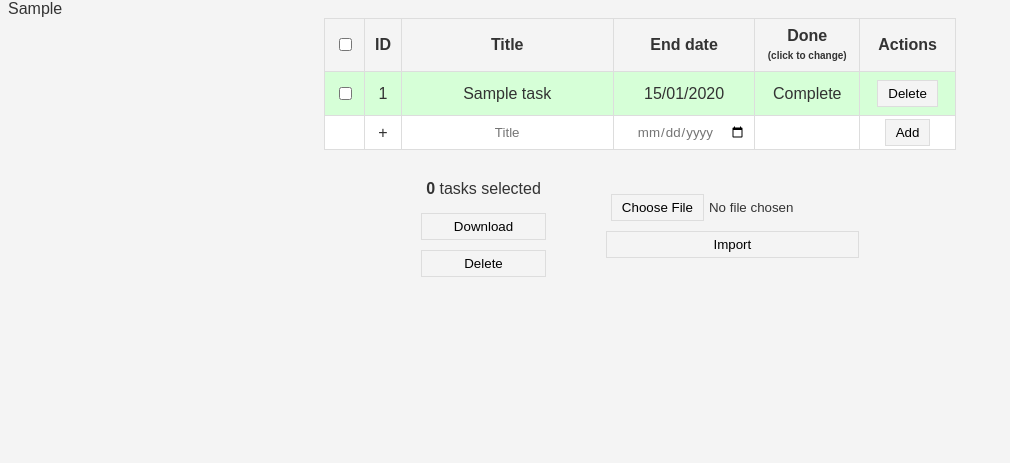
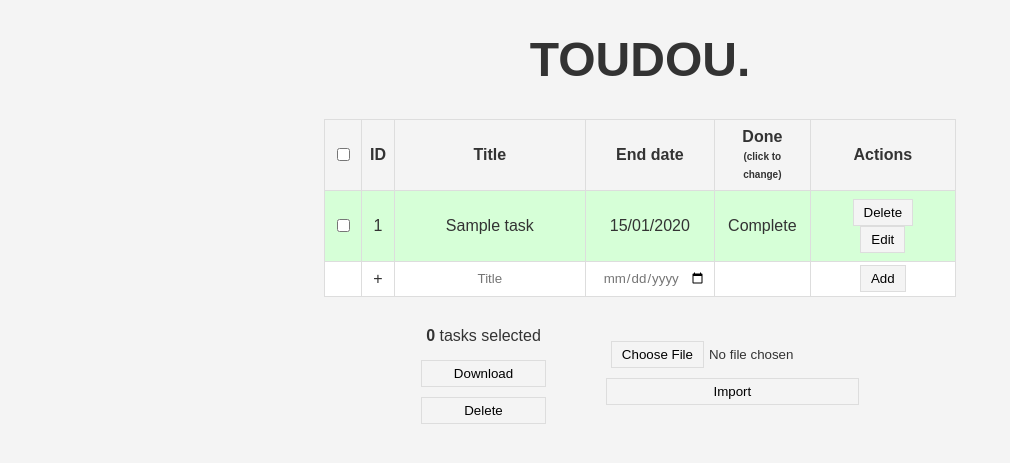
Before and after one commit to 444chak/tasks, a Flask app: template src/toudou/views/web/templates/tasks.html in a window 1280 px wide. Shown: the part 46-509 px from the top of the page, without its empty margins (0-1010 px from the left). Run offline with Flask 3, Linux system fonts and the light colour scheme; the template is opened without the code that fills it: most values are stand-ins (such as "Sample title", 1, 10 or a date in 2020); style sheets or scripts are compiled from the project's sources.

Commit message:
add edit task webapp

```diff
--- a/src/toudou/views/web/app.py
+++ b/src/toudou/views/web/app.py
@@ -49,7 +49,27 @@
         "tasks.html",
         tasks=tasks_map,
         today=date.today(),
+        task_edit=task_id,
     )
+
+
+@app.route("/tasks/edit", methods=["POST"])
+def tasks_edit() -> Response:
+    """Edit a task.
+
+    Returns:
+        Response: A redirect to the tasks page.
+    """
+    task_id = request.form["task_id"]
+
+    task_obj = models.Task(
+        request.form["task_id"],
+        request.form["task"],
+        date.fromisoformat(request.form["end_date"]),
+        request.form["done"],
+    )
+    models.edit_task(task_id, task_obj)
+    return redirect("/tasks")
 
 
 @app.route("/tasks/action", methods=["POST"])
--- a/src/toudou/views/web/static/tasks.css
+++ b/src/toudou/views/web/static/tasks.css
@@ -64,6 +64,26 @@
   box-shadow: 0 0 5px #bdbdbd;
   cursor: pointer;
 }
+.tasks .tasks-list tr.edit-task td {
+  padding: 0;
+}
+.tasks .tasks-list tr.edit-task td input {
+  border: none;
+  width: 100%;
+  padding: 8px;
+  text-align: center;
+}
+.tasks .tasks-list tr.edit-task td input:focus {
+  outline: none;
+  box-shadow: 0 0 5px #bdbdbd;
+}
+.tasks .tasks-list tr.edit-task td input[type=text]::placeholder {
+  color: #757575;
+}
+.tasks .tasks-list tr.edit-task td input[type=date] {
+  font-family: inherit;
+  color: #757575;
+}
 .tasks .tasks-list tr.add-task td {
   background-color: #ffffff;
   padding: 0;
@@ -87,6 +107,11 @@
   color: #757575;
 }
 
+h1 {
+  text-align: center;
+  font-size: 3em;
+}
+
 html {
   box-sizing: border-box;
 }
--- a/src/toudou/views/web/static/tasks.scss
+++ b/src/toudou/views/web/static/tasks.scss
@@ -73,6 +73,31 @@
             }
         }
 
+        tr.edit-task {
+            td {
+                padding: 0;
+                input {
+                    border: none;
+                    width: 100%;
+                    padding: 8px;
+                    text-align: center;
+                    &:focus {
+                        outline: none;
+                        box-shadow: 0 0 5px #bdbdbd;
+                    }
+
+                    &[type="text"]::placeholder {
+                        color: #757575;
+                    }
+
+                    &[type="date"] {
+                        font-family: inherit;
+                        color: #757575;
+                    }
+                }
+            }
+        }
+
         tr.add-task {
             td {
                 background-color: #ffffff;
@@ -102,7 +127,10 @@
     }
 }
 
-
+h1 {
+    text-align: center;
+    font-size: 3em;
+}
 
 html {
     box-sizing: border-box;
--- a/src/toudou/views/web/templates/index.html
+++ b/src/toudou/views/web/templates/index.html
@@ -12,9 +12,9 @@
     {% include 'partials/header.html' %}
 
     <div class="homepage">
-        <h1>Tasks</h1>
+        <h1>TOUDOU.</h1>
 
-        <h2>Welcome to tasks.</h2>
+        <h2>Welcome to TOUDOU. &copy; &nbsp; &mdash; &nbsp; task manager.</h2>
 
         <p>You can manage your tasks by clicking on the button below.</p>
 
--- a/src/toudou/views/web/templates/tasks.html
+++ b/src/toudou/views/web/templates/tasks.html
@@ -11,19 +11,13 @@
 
 <body>
     {% include 'partials/header.html' %}
-
-    {{importeds_tasks}}
-
+    <h1>TOUDOU.</h1>
     <div class="tasks">
         <table class="tasks-list">
             <thead>
                 <tr>
                     <th>
-                        <input type="checkbox" form="actions_form" onclick="
-                            checkboxes.forEach(checkbox => checkbox.checked = this.checked);
-                            const checked = document.querySelectorAll('input[type=checkbox]:checked');
-                            document.querySelector('.counter').textContent = `${checked.length} tasks selected`;
-                        ">
+                        <input id="checkbox-all" type="checkbox" form="actions_form">
                     <th>ID</th>
                     <th>Title</th>
                     <th>End date</th>
@@ -38,6 +32,27 @@
                 <form name="actions_form" action="/tasks/action" method="POST" id="actions_form"
                     enctype="multipart/form-data">
                     {% for task in tasks %}
+
+                    {% if task.id == task_edit %}
+                </form>
+                <form name="edit-task-form" action="/tasks/edit" method="POST" id="edit-task-form">
+                    <tr {% if task.done %}id="done" {% endif %} class="edit-task">
+                        <input type="hidden" name="task_id" value="{{task.id}}" form="edit-task-form">
+                        <input type="hidden" name="done" value="{{task.done}}" form="edit-task-form">
+                        <td></td>
+                        <td>{{task.id}}</td>
+                        <td><input type="text" name="task" value="{{task.task}}" form="edit-task-form"></td>
+                        <td><input type="date" name="end_date" value="{{task.end_date.strftime('%Y-%m-%d')}}"
+                                min="{{today}}" form="edit-task-form"></td>
+                        <td>{% if task.done %}Complete{% else %}In progress{% endif %}</td>
+                        <td><button type="submit" form="edit-task-form" id="save">Save</button></td>
+                    </tr>
+                </form>
+                <form name="actions_form" action="/tasks/action" method="POST" id="actions_form"
+                    enctype="multipart/form-data">
+                    {% else %}
+
+
                     <tr {% if task.done %}id="done" {% endif %}>
                         <td><input type="checkbox" name="tasks" value="{{task.id}}" form="actions_form"></td>
                         <td>{{task.id}}</td>
@@ -55,8 +70,10 @@
                                 window.location.href='/tasks/{{task.id}}/remove'
                                 }
                                 ">Delete</button>
+                            <button form="" onclick="window.location.href='/tasks/{{task.id}}/edit'">Edit</button>
                         </td>
                     </tr>
+                    {% endif %}
                     {% endfor %}
                 </form>
                 <form action="/tasks/add" method="POST" id="add-task-form">
@@ -90,13 +107,41 @@
 
 <script>
     const checkboxes = document.querySelectorAll('input[type="checkbox"]');
+    const checkbox_all = document.getElementById('checkbox-all');
     const counter = document.querySelector('.counter');
-    const actions_form = document.querySelector('#actions_form');
+    const download = document.querySelector('button[value="download"]');
+
+    checkbox_all.addEventListener('change', () => {
+        checkboxes.forEach(checkbox => {
+            checkbox.checked = checkbox_all.checked;
+        });
+    });
 
     checkboxes.forEach(checkbox => {
         checkbox.addEventListener('change', () => {
             const checked = document.querySelectorAll('input[type="checkbox"]:checked');
-            counter.textContent = `${checked.length} tasks selected`;
+            checkbox_len = checked.length;
+            if (checkbox_all.checked) {
+                checkbox_len--;
+            }
+            counter.textContent = `${checkbox_len} tasks selected`;
         });
     });
+
+    download.addEventListener('click', () => {
+        const checked = document.querySelectorAll('input[type="checkbox"]:checked');
+        if (checked.length === 0) {
+            alert('No tasks selected');
+            event.preventDefault();
+        }
+    });
+
+    const savebutton = document.getElementById('save');
+
+    if (savebutton) {
+        savebutton.addEventListener('click', () => {
+            console.log('clicked');
+        });
+    }
+
 </script>
```
